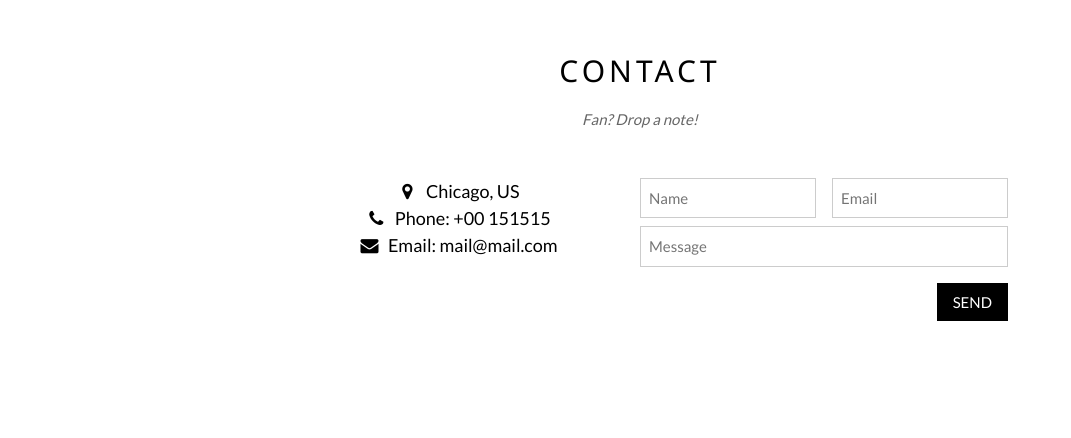
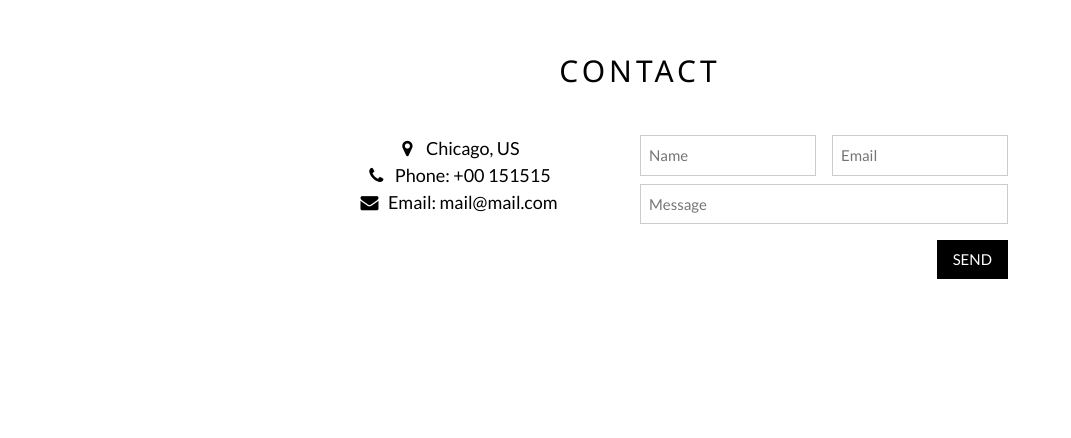
Before and after one commit to hidekigarcia/hidekigarcia.github.io, a plain HTML site: page index.html in a window 1280 px wide. Shown: the part 839-1277 px from the top of the page, without its empty margins (0-1071 px from the left). Drawn offline with nearby package versions, Linux system fonts and the light colour scheme.

Commit message:
Update index.html

```diff
--- a/index.html
+++ b/index.html
@@ -79,7 +79,7 @@ body {font-family: "Lato", sans-serif}
   <!-- The Contact Section -->
   <div class="w3-container w3-content w3-padding-64" style="max-width:800px" id="contact">
     <h2 class="w3-wide w3-center">CONTACT</h2>
-    <p class="w3-opacity w3-center"><i>Fan? Drop a note!</i></p>
+ <!--   <p class="w3-opacity w3-center"><i>Fan? Drop a note!</i></p> -->
     <div class="w3-row w3-padding-32">
       <div class="w3-col m6 w3-large w3-margin-bottom">
         <i class="fa fa-map-marker" style="width:30px"></i> Chicago, US<br>
```
